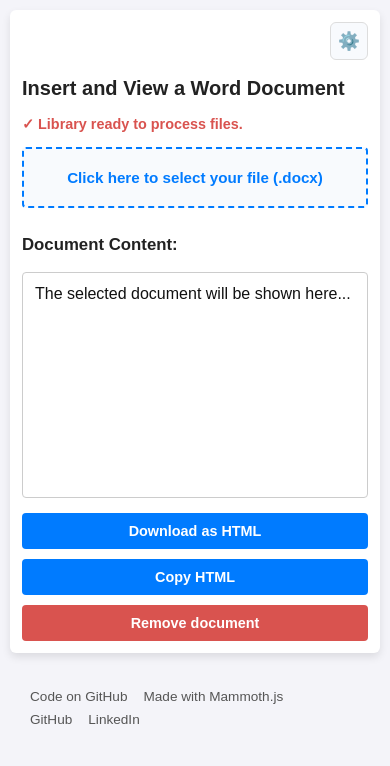
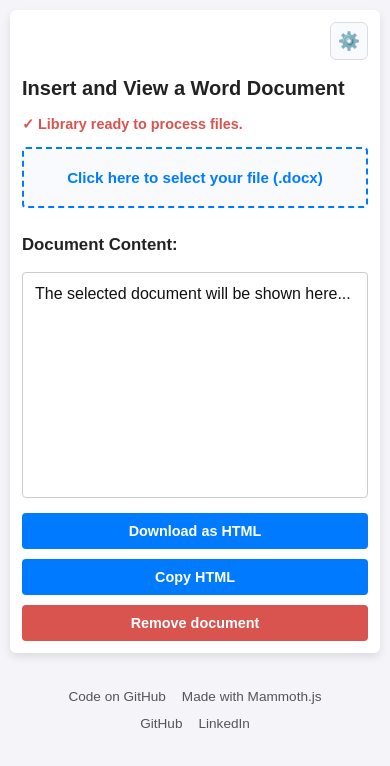
Before and after one commit to Afard-max/docx-to-html, a plain HTML site: page index.html in a window 390 px wide. Drawn offline with Linux system fonts and the light colour scheme.

Commit message:
Centra el contenido del footer, especialmente en mobile

```diff
--- a/styles.css
+++ b/styles.css
@@ -268,14 +268,17 @@ h2, h3 {
     padding: 16px 20px 0;
     display: flex;
     flex-wrap: wrap;
-    justify-content: space-between;
+    justify-content: center;
+    align-items: center;
     gap: 10px;
     font-size: 0.85em;
     color: var(--texto-secundario);
+    text-align: center;
 }
 
 .pie-seccion {
     display: flex;
+    justify-content: center;
     gap: 16px;
     flex-wrap: wrap;
 }
@@ -334,9 +337,10 @@ h2, h3 {
         min-width: 160px;
     }
 
-    .pie-pagina {
+        .pie-pagina {
         flex-direction: column;
-        gap: 8px;
+        align-items: center;
+        gap: 12px;
     }
 }
 
```
